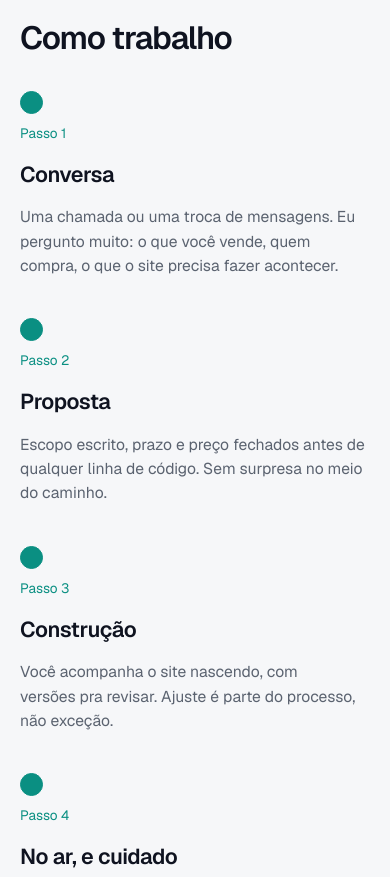
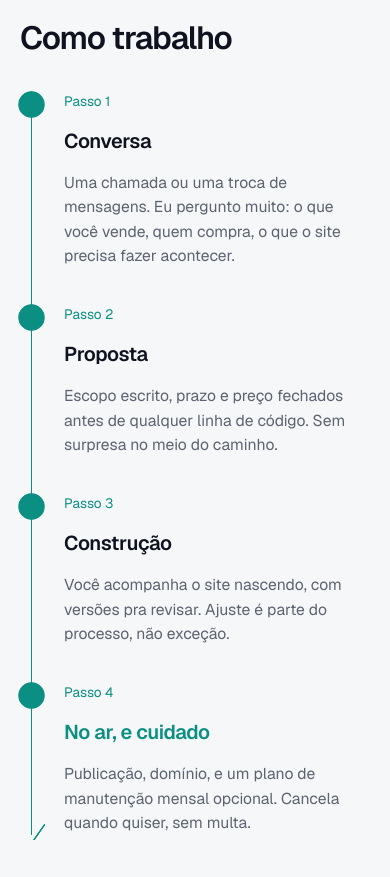
Before and after one commit to hparaujo2808/portifolio, an Astro site: page / in a window 390 px wide. Shown: the part 2260-3137 px from the top of the page. Built offline with nearby package versions, Linux system fonts and the light colour scheme; Astro itself is replaced by a stand-in of ours.

Commit message:
feat: fecho animado no fim da linha do processo e trilha vertical em telas estreitas
Co-Authored-By: Claude Fable 5.1 <noreply@anthropic.com>
Claude-Session: https://claude.ai/code/session_014GADbgHeVhd7w8jcJSQTUm

```diff
--- a/src/layouts/Layout.astro
+++ b/src/layouts/Layout.astro
@@ -115,11 +115,13 @@ const year = new Date().getFullYear();
         const items = Array.from(steps.querySelectorAll<HTMLElement>('.step'));
         const update = () => {
           const r = steps.getBoundingClientRect();
+          const vertical = innerWidth <= 1000;
           const start = innerHeight * 0.85;
-          const end = innerHeight * 0.35;
-          const p = Math.min(1, Math.max(0, (start - r.top) / (start - end)));
-          fill.style.width = (p * 100) + '%';
+          const span = vertical ? Math.max(r.height, 1) : innerHeight * 0.5;
+          const p = Math.min(1, Math.max(0, (start - r.top) / span));
+          steps.style.setProperty('--p', String(p));
           items.forEach((el, i) => el.classList.toggle('on', p >= i / items.length + 0.02));
+          steps.classList.toggle('done', p >= 1);
         };
         addEventListener('scroll', update, { passive: true });
         addEventListener('resize', update);
--- a/src/styles/global.css
+++ b/src/styles/global.css
@@ -619,14 +619,58 @@ p {
   position: relative;
 }
 
+.steps {
+  --p: 0;
+}
+
 .steps .fill {
   position: absolute;
   left: 0;
   top: 11px;
   height: 1px;
-  width: 0;
+  width: calc(var(--p) * 100%);
   background: var(--accent);
   transition: width 0.25s linear;
+}
+
+/* Fecho: quando a linha chega, o último ponto pulsa e o traço
+   diagonal da marca aparece na ponta. */
+.steps .fill::after {
+  content: '';
+  position: absolute;
+  right: -2px;
+  top: -9px;
+  width: 20px;
+  height: 20px;
+  border-right: 2px solid var(--accent);
+  border-radius: 2px;
+  transform: rotate(35deg) scaleY(0);
+  transform-origin: center;
+  opacity: 0;
+  transition: transform 0.5s var(--ease-out), opacity 0.3s var(--ease);
+}
+
+.steps.done .fill::after {
+  transform: rotate(35deg) scaleY(1);
+  opacity: 1;
+}
+
+.steps.done .step:last-child::before {
+  animation: ring 1.1s var(--ease-out) 1;
+}
+
+.steps.done .step:last-child h3 {
+  color: var(--accent);
+  transition: color 0.5s var(--ease);
+}
+
+@keyframes ring {
+  0% {
+    box-shadow: 0 0 0 0 color-mix(in oklab, var(--accent) 60%, transparent);
+  }
+  100% {
+    box-shadow: 0 0 0 28px transparent;
+  }
 }
 
 .step::before {
@@ -671,21 +715,46 @@ p {
 
 @media (max-width: 1000px) {
   .steps {
-    grid-template-columns: repeat(2, minmax(0, 1fr));
-    gap: 40px 28px;
+    grid-template-columns: 1fr;
+    gap: 36px;
+    padding-left: 44px;
   }
-  .steps::before,
+  .steps::before {
+    top: 0;
+    bottom: 0;
+    left: 11px;
+    right: auto;
+    width: 1px;
+    height: auto;
+  }
   .steps .fill {
-    display: none;
+    left: 11px;
+    top: 0;
+    width: 1px;
+    height: calc(var(--p) * 100%);
+    transition: height 0.25s linear;
   }
-  .step.on::before {
-    transform: none;
+  .steps .fill::after {
+    right: auto;
+    left: -9px;
+    top: auto;
+    bottom: -2px;
+    border-right: 0;
+    border-bottom: 2px solid var(--accent);
+    transform: rotate(-55deg) scaleX(0);
   }
-}
-
-@media (max-width: 560px) {
-  .steps {
-    grid-template-columns: 1fr;
+  .steps.done .fill::after {
+    transform: rotate(-55deg) scaleX(1);
+  }
+  .step {
+    padding-top: 0;
+  }
+  .step::before {
+    left: -44px;
+    top: 2px;
+  }
+  .step h3 {
+    font-size: 1.25rem;
   }
 }
 
```
